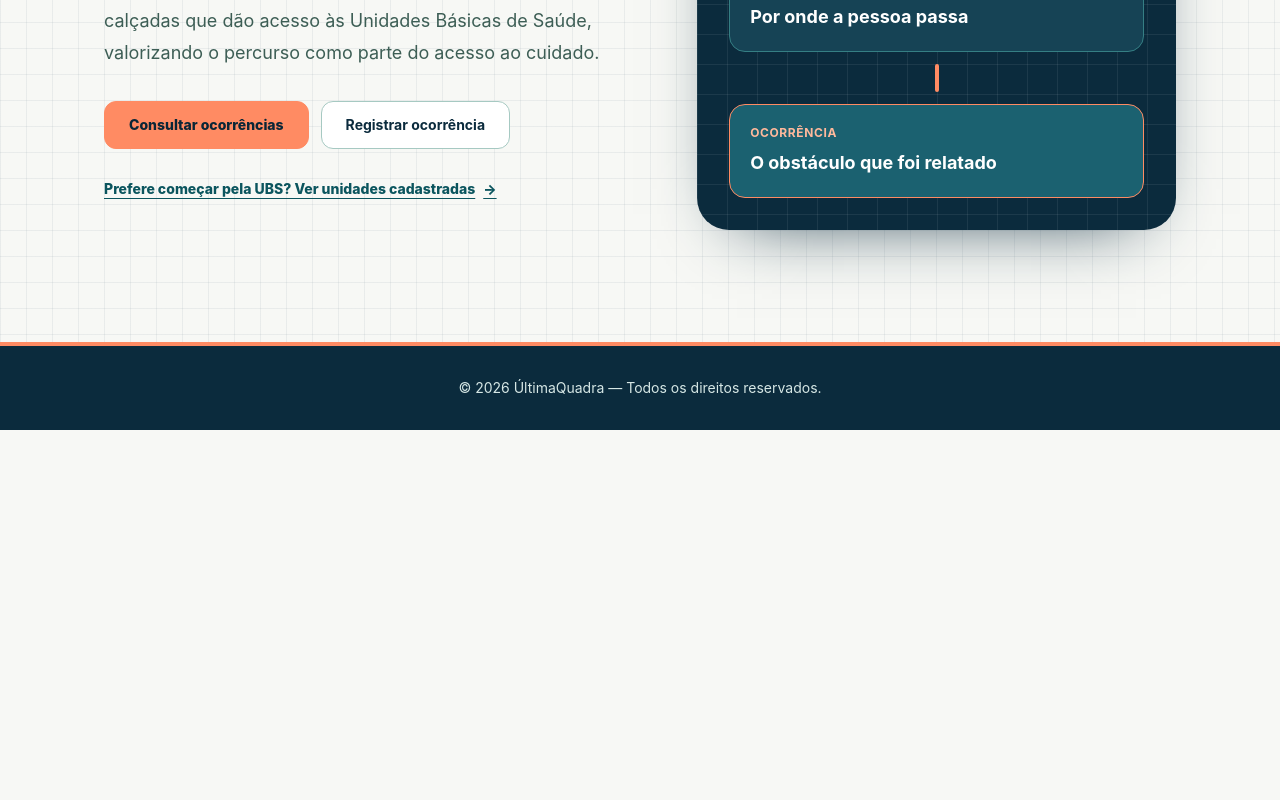
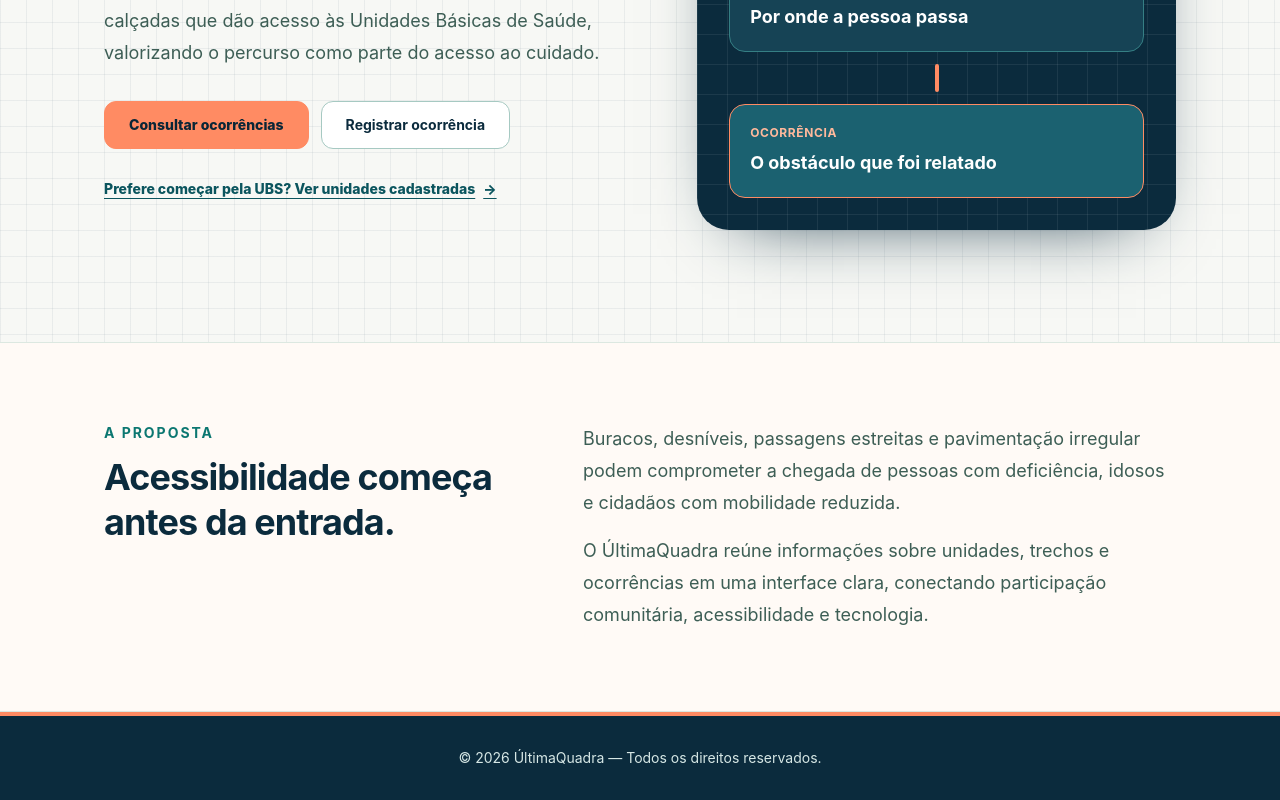
Before and after one commit to nicolaspk/ultimaquadra-front-gs2-2026, a React (Vite) app in the folder my-app/: page / in a window 1280 px wide. Shown: the part 541-1341 px from the top of the page. Before the commit the page ends 971 px from the top, so only its background shows below. Built offline with nearby package versions, Linux system fonts and the light colour scheme.

Commit message:
feat: apresenta proposta de acessibilidade na Home

```diff
--- a/my-app/src/routes/Home/index.tsx
+++ b/my-app/src/routes/Home/index.tsx
@@ -67,6 +67,19 @@ export default function Home() {
           </aside>
         </Container>
       </section>
+
+      <section id="proposta" aria-labelledby="titulo-proposta" className="border-y border-[#dce8e1] bg-[#fffaf6] py-16 sm:py-20">
+        <Container className="grid gap-6 lg:grid-cols-[0.7fr_1fr] lg:gap-16">
+          <div>
+            <p className="text-sm font-bold tracking-[0.14em] text-[#0c7771] uppercase">A proposta</p>
+            <h2 id="titulo-proposta" className="mt-3 text-3xl leading-tight font-bold tracking-tight text-[#0b2b3d] sm:text-4xl">Acessibilidade começa antes da entrada.</h2>
+          </div>
+          <div className="space-y-4 text-base leading-8 text-[#3d5e55] sm:text-lg">
+            <p>Buracos, desníveis, passagens estreitas e pavimentação irregular podem comprometer a chegada de pessoas com deficiência, idosos e cidadãos com mobilidade reduzida.</p>
+            <p>O ÚltimaQuadra reúne informações sobre unidades, trechos e ocorrências em uma interface clara, conectando participação comunitária, acessibilidade e tecnologia.</p>
+          </div>
+        </Container>
+      </section>
     </>
   );
 }
```
